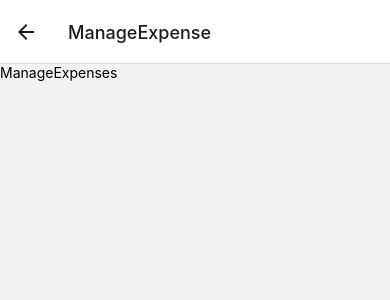
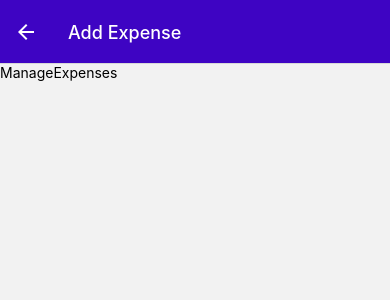
Before and after one commit to judo2000/react-native_expense-tracker, a React Native app: screen /ManageExpense in a window 390 px wide. Shown: the top 300 px of the page. Built offline with nearby package versions, Linux system fonts and the light colour scheme.

Commit message:
Move ExpensesOutput folder back to the root of components and pass the id from the expenseItem to the ManageExpense screen to dynamically set the title

```diff
--- a/App.js
+++ b/App.js
@@ -63,13 +63,24 @@ export default function App() {
     <>
       <StatusBar style='auto' />
       <NavigationContainer>
-        <Stack.Navigator>
+        <Stack.Navigator
+          screenOptions={{
+            headerStyle: { backgroundColor: GlobalStyles.colors.primary500 },
+            headerTintColor: 'white',
+          }}
+        >
           <Stack.Screen
             name='ExpensesOverview'
             component={ExpensesOverView}
             options={{ headerShown: false }}
           />
-          <Stack.Screen name='ManageExpense' component={ManageExpense} />
+          <Stack.Screen
+            name='ManageExpense'
+            component={ManageExpense}
+            options={{
+              presentation: 'card',
+            }}
+          />
         </Stack.Navigator>
       </NavigationContainer>
     </>
--- a/constants/ExpensesOutput/ExpenseItem.js
+++ b/components/ExpensesOutput/ExpenseItem.js
@@ -1,14 +1,17 @@
 import { useNavigation } from '@react-navigation/native';
 import { View, Text, Pressable, StyleSheet } from 'react-native';
 import { getFormattedDate } from '../../utils/date';
-import { GlobalStyles } from '../styles';
+import { GlobalStyles } from '../../constants/styles';
 
-const ExpenseItem = ({ description, amount, date }) => {
+const ExpenseItem = ({ id, description, amount, date }) => {
   const navigation = useNavigation();
 
   const expensePressHandler = () => {
-    navigation.navigate('ManageExpense');
+    navigation.navigate('ManageExpense', {
+      expenseId: id,
+    });
   };
+
   return (
     <Pressable
       onPress={expensePressHandler}
--- a/constants/ExpensesOutput/ExpensesOutput.js
+++ b/components/ExpensesOutput/ExpensesOutput.js
@@ -1,5 +1,5 @@
 import { StyleSheet, View } from 'react-native';
-import { GlobalStyles } from '../styles';
+import { GlobalStyles } from '../../constants/styles';
 import ExpensesList from './ExpensesList';
 import ExpensesSummary from './ExpensesSummary';
 
--- a/constants/ExpensesOutput/ExpensesSummary.js
+++ b/components/ExpensesOutput/ExpensesSummary.js
@@ -1,6 +1,6 @@
 import { View, Text, StyleSheet } from 'react-native';
 import React from 'react';
-import { GlobalStyles } from '../styles';
+import { GlobalStyles } from '../../constants/styles';
 
 const ExpensesSummary = ({ expenses, periodName }) => {
   const expenseSum = expenses.reduce((sum, expense) => {
--- a/screens/AllExpenses.js
+++ b/screens/AllExpenses.js
@@ -1,5 +1,5 @@
 import { StyleSheet } from 'react-native';
-import ExpensesOutput from '../constants/ExpensesOutput/ExpensesOutput';
+import ExpensesOutput from '../components/ExpensesOutput/ExpensesOutput';
 
 const AllExpenses = () => {
   return <ExpensesOutput expensesPeriod='Total' />;
--- a/screens/ManageExpense.js
+++ b/screens/ManageExpense.js
@@ -1,6 +1,18 @@
+import { useLayoutEffect } from 'react';
 import { StyleSheet, Text, View } from 'react-native';
 
-const ManageExpense = () => {
+const ManageExpense = ({ route, navigation }) => {
+  const editedExpenseId = route.params?.expenseId;
+  const isEditing = !!editedExpenseId;
+  // the !! turns editedExpenseId into a boolean so if we do have
+  // the editedExpenseId this value will be true else it will be false
+
+  useLayoutEffect(() => {
+    navigation.setOptions({
+      title: isEditing ? 'Edit Expense' : 'Add Expense',
+    });
+  }, [navigation, isEditing]);
+
   return (
     <View>
       <Text>ManageExpenses</Text>
--- a/screens/RecentExpenses.js
+++ b/screens/RecentExpenses.js
@@ -1,5 +1,5 @@
 import { StyleSheet } from 'react-native';
-import ExpensesOutput from '../constants/ExpensesOutput/ExpensesOutput';
+import ExpensesOutput from '../components/ExpensesOutput/ExpensesOutput';
 
 const RecentExpenses = () => {
   return <ExpensesOutput expensesPeriod='Last 7 Days' />;
```
Also changed, not shown: components/ExpensesOutput/ExpensesList.js (renamed from constants/ExpensesOutput/ExpensesList.js).
